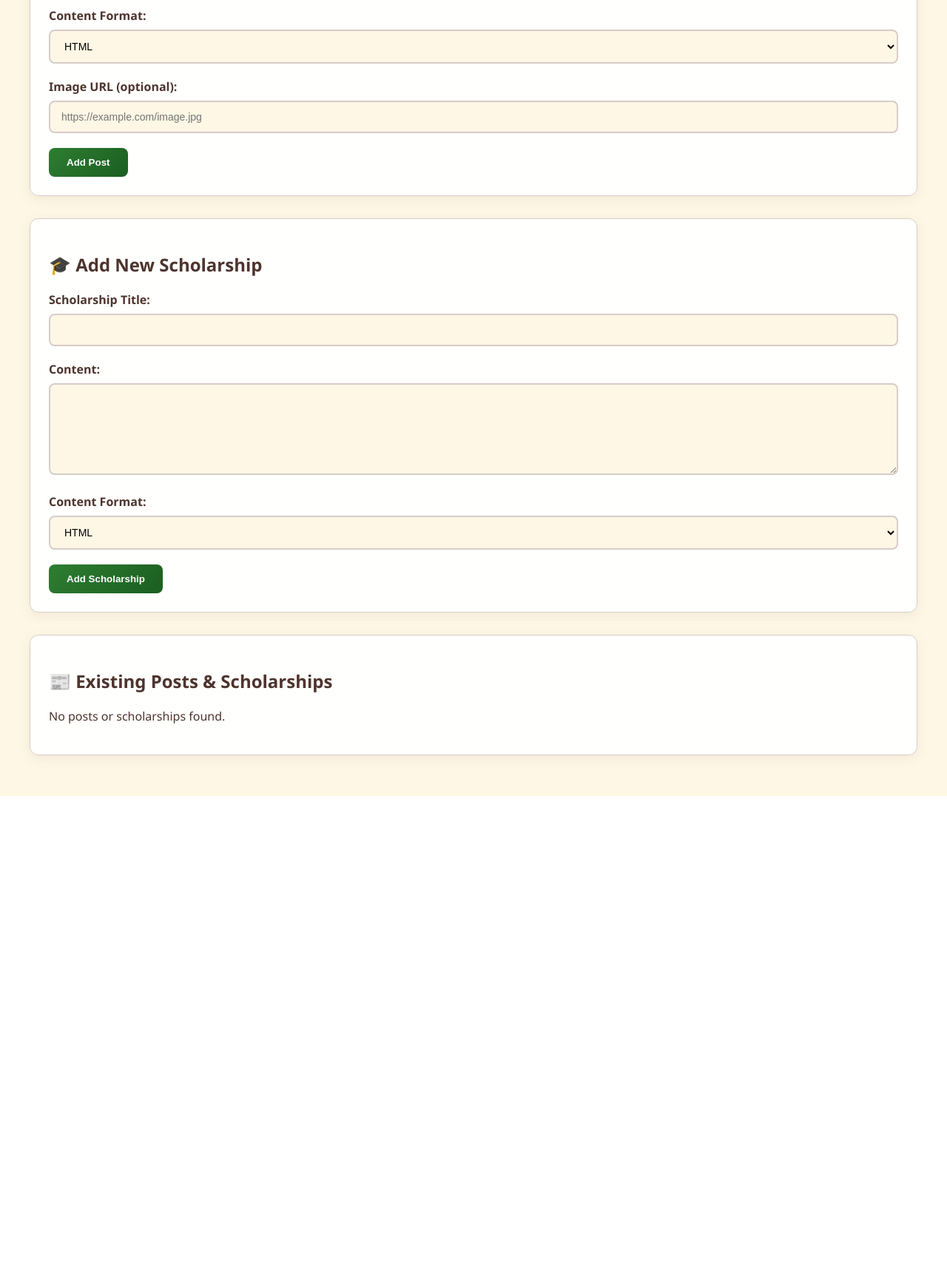
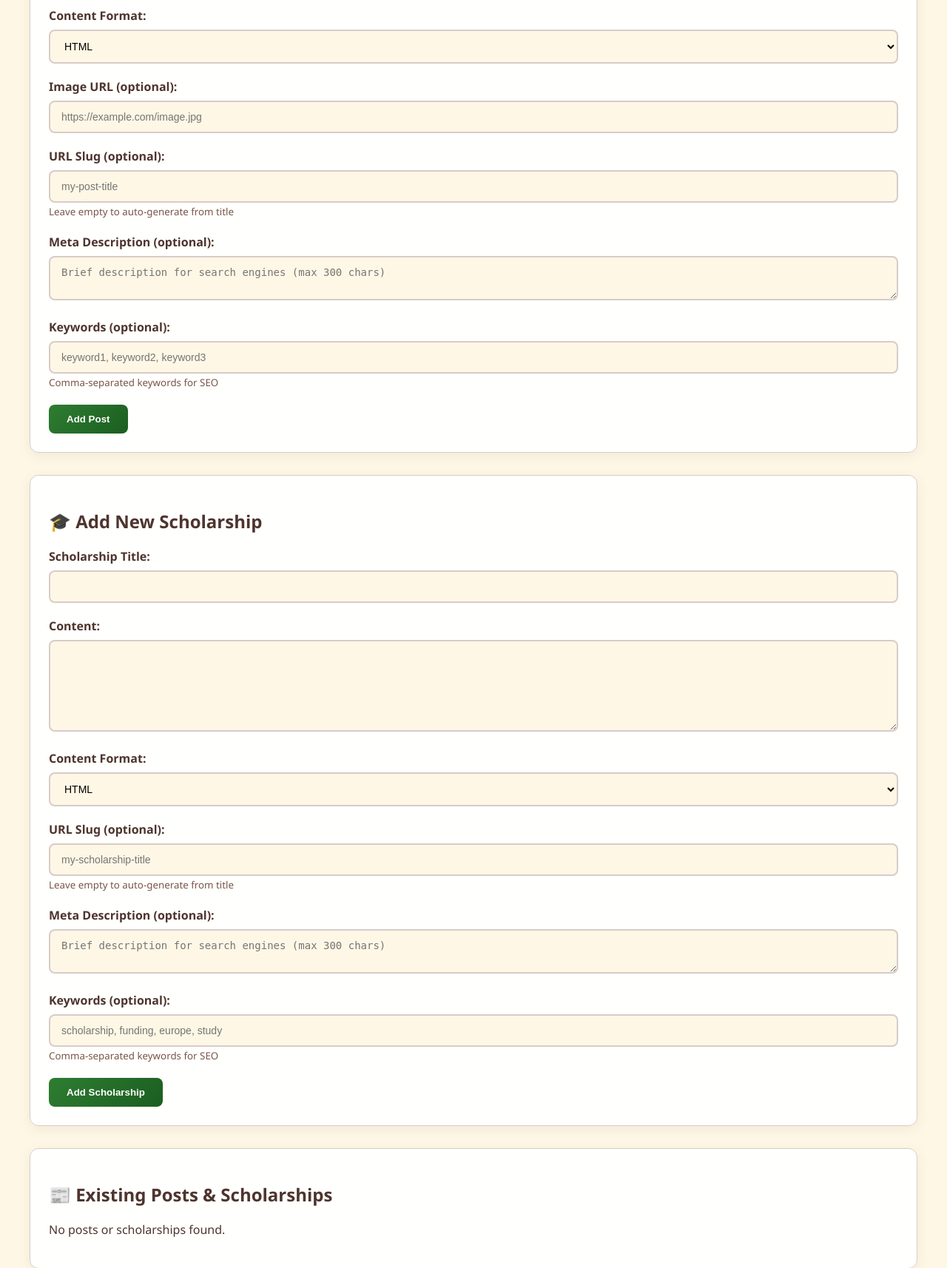
Before and after one commit to sambiketi/euromove10, a Flask app: page /admin/dashboard in a window 1280 px wide, after a click on "📝 Posts & Scholarships". Shown: the part 569-2283 px from the top of the page at 74% size. Before the commit the page ends 1645 px from the top, so only its background shows below. Run offline with Flask 3, Linux system fonts and the light colour scheme; the visitor is signed in with stand-in values (Sample User, id 1); some libraries are stand-ins or nearby versions.

Commit message:
seo optimization

```diff
--- a/app.py
+++ b/app.py
@@ -101,6 +101,11 @@ class Workshop(db.Model):
     image_url = db.Column(db.String(300))
     date_posted = db.Column(db.DateTime, default=datetime.now)
 
+    # SEO fields
+    slug = db.Column(db.String(200), unique=True, nullable=True)
+    meta_description = db.Column(db.String(300), nullable=True)
+    keywords = db.Column(db.String(500), nullable=True)
+
     def rendered_content(self):
         if self.content_format == 'markdown':
             html = markdown.markdown(self.description, extensions=['extra', 'fenced_code'])
@@ -126,6 +131,11 @@ class Post(db.Model):
     image_url = db.Column(db.String(300))
     date_posted = db.Column(db.DateTime, default=datetime.now)
 
+    # SEO fields
+    slug = db.Column(db.String(200), unique=True, nullable=True)
+    meta_description = db.Column(db.String(300), nullable=True)
+    keywords = db.Column(db.String(500), nullable=True)
+
     def rendered_content(self):
         if self.content_format == 'markdown':
             html = markdown.markdown(self.content, extensions=['extra', 'fenced_code'])
@@ -150,6 +160,11 @@ class Scholarship(db.Model):
     content = db.Column(db.Text)
     content_format = db.Column(db.String(10), default='html', nullable=False)
     date_posted = db.Column(db.DateTime, default=datetime.now)
+
+    # SEO fields
+    slug = db.Column(db.String(200), unique=True, nullable=True)
+    meta_description = db.Column(db.String(300), nullable=True)
+    keywords = db.Column(db.String(500), nullable=True)
 
     def rendered_content(self):
         if self.content_format == 'markdown':
@@ -777,6 +792,9 @@ def admin_dashboard():
             content = request.form.get('post_content', '').strip()
             content_format = request.form.get('post_format', 'html')
             image_url = request.form.get('post_image', '').strip() or None
+            slug = request.form.get('post_slug', '').strip() or None
+            meta_description = request.form.get('post_meta_description', '').strip() or None
+            keywords = request.form.get('post_keywords', '').strip() or None
 
             if not title or not content:
                 flash("Post title and content are required", "danger")
@@ -786,7 +804,10 @@ def admin_dashboard():
                         title=title,
                         content=content,
                         content_format=content_format,
-                        image_url=image_url
+                        image_url=image_url,
+                        slug=slug,
+                        meta_description=meta_description,
+                        keywords=keywords
                     )
                     db.session.add(post)
                     db.session.commit()
@@ -801,6 +822,9 @@ def admin_dashboard():
             description = request.form.get('workshop_content', '').strip()
             content_format = request.form.get('workshop_format', 'html')
             image_url = request.form.get('workshop_image', '').strip() or None
+            slug = request.form.get('workshop_slug', '').strip() or None
+            meta_description = request.form.get('workshop_meta_description', '').strip() or None
+            keywords = request.form.get('workshop_keywords', '').strip() or None
 
             if not title or not description:
                 flash("Workshop title and description are required", "danger")
@@ -810,7 +834,10 @@ def admin_dashboard():
                         title=title,
                         description=description,
                         content_format=content_format,
-                        image_url=image_url
+                        image_url=image_url,
+                        slug=slug,
+                        meta_description=meta_description,
+                        keywords=keywords
                     )
                     db.session.add(ws)
                     db.session.commit()
@@ -824,6 +851,9 @@ def admin_dashboard():
             title = request.form.get('scholarship_title', '').strip()
             content = request.form.get('scholarship_content', '').strip()
             content_format = request.form.get('scholarship_format', 'html')
+            slug = request.form.get('scholarship_slug', '').strip() or None
+            meta_description = request.form.get('scholarship_meta_description', '').strip() or None
+            keywords = request.form.get('scholarship_keywords', '').strip() or None
 
             if not title or not content:
                 flash("Scholarship title and content are required", "danger")
@@ -832,7 +862,10 @@ def admin_dashboard():
                     scholarship = Scholarship(
                         title=title,
                         content=content,
-                        content_format=content_format
+                        content_format=content_format,
+                        slug=slug,
+                        meta_description=meta_description,
+                        keywords=keywords
                     )
                     db.session.add(scholarship)
                     db.session.commit()
@@ -1006,6 +1039,9 @@ def edit_scholarship(scholarship_id):
         scholarship.title = request.form.get('title', '').strip()
         scholarship.content = request.form.get('content', '').strip()
         scholarship.content_format = request.form.get('content_format', 'html')
+        scholarship.slug = request.form.get('slug', '').strip() or None
+        scholarship.meta_description = request.form.get('meta_description', '').strip() or None
+        scholarship.keywords = request.form.get('keywords', '').strip() or None
 
         if not scholarship.title or not scholarship.content:
             flash("Scholarship title and content are required", "danger")
@@ -1051,6 +1087,20 @@ def edit_scholarship(scholarship_id):
                 <label>Content:</label>
                 <textarea name="content" required>{scholarship.content}</textarea>
             </div>
+            <div class="form-group">
+                <label>URL Slug (optional):</label>
+                <input type="text" name="slug" value="{scholarship.slug or ''}" placeholder="my-scholarship-title">
+                <small>Leave empty to auto-generate from title</small>
+            </div>
+            <div class="form-group">
+                <label>Meta Description (optional):</label>
+                <textarea name="meta_description" rows="2" placeholder="Brief description for search engines">{scholarship.meta_description or ''}</textarea>
+            </div>
+            <div class="form-group">
+                <label>Keywords (optional):</label>
+                <input type="text" name="keywords" value="{scholarship.keywords or ''}" placeholder="scholarship, funding, europe, study">
+                <small>Comma-separated keywords for SEO</small>
+            </div>
             <button type="submit" class="btn">Update</button>
             <a href="/admin/dashboard" class="btn">Cancel</a>
         </form>
--- a/templates/admin_dashboard.html
+++ b/templates/admin_dashboard.html
@@ -294,6 +294,20 @@
                         <label for="post_image">Image URL (optional):</label>
                         <input type="url" id="post_image" name="post_image" placeholder="https://example.com/image.jpg">
                     </div>
+                    <div class="form-group">
+                        <label for="post_slug">URL Slug (optional):</label>
+                        <input type="text" id="post_slug" name="post_slug" placeholder="my-post-title">
+                        <small style="color: var(--text-light);">Leave empty to auto-generate from title</small>
+                    </div>
+                    <div class="form-group">
+                        <label for="post_meta_description">Meta Description (optional):</label>
+                        <textarea id="post_meta_description" name="post_meta_description" rows="2" placeholder="Brief description for search engines (max 300 chars)"></textarea>
+                    </div>
+                    <div class="form-group">
+                        <label for="post_keywords">Keywords (optional):</label>
+                        <input type="text" id="post_keywords" name="post_keywords" placeholder="keyword1, keyword2, keyword3">
+                        <small style="color: var(--text-light);">Comma-separated keywords for SEO</small>
+                    </div>
                     <button type="submit" class="btn btn-primary">Add Post</button>
                 </form>
             </div>
@@ -315,6 +329,20 @@
                             <option value="html">HTML</option>
                             <option value="markdown">Markdown</option>
                         </select>
+                    </div>
+                    <div class="form-group">
+                        <label for="scholarship_slug">URL Slug (optional):</label>
+                        <input type="text" id="scholarship_slug" name="scholarship_slug" placeholder="my-scholarship-title">
+                        <small style="color: var(--text-light);">Leave empty to auto-generate from title</small>
+                    </div>
+                    <div class="form-group">
+                        <label for="scholarship_meta_description">Meta Description (optional):</label>
+                        <textarea id="scholarship_meta_description" name="scholarship_meta_description" rows="2" placeholder="Brief description for search engines (max 300 chars)"></textarea>
+                    </div>
+                    <div class="form-group">
+                        <label for="scholarship_keywords">Keywords (optional):</label>
+                        <input type="text" id="scholarship_keywords" name="scholarship_keywords" placeholder="scholarship, funding, europe, study">
+                        <small style="color: var(--text-light);">Comma-separated keywords for SEO</small>
                     </div>
                     <button type="submit" class="btn btn-primary">Add Scholarship</button>
                 </form>
@@ -414,6 +442,20 @@
                     <div class="form-group">
                         <label for="workshop_image">Image URL (optional):</label>
                         <input type="url" id="workshop_image" name="workshop_image" placeholder="https://example.com/image.jpg">
+                    </div>
+                    <div class="form-group">
+                        <label for="workshop_slug">URL Slug (optional):</label>
+                        <input type="text" id="workshop_slug" name="workshop_slug" placeholder="my-workshop-title">
+                        <small style="color: var(--text-light);">Leave empty to auto-generate from title</small>
+                    </div>
+                    <div class="form-group">
+                        <label for="workshop_meta_description">Meta Description (optional):</label>
+                        <textarea id="workshop_meta_description" name="workshop_meta_description" rows="2" placeholder="Brief description for search engines (max 300 chars)"></textarea>
+                    </div>
+                    <div class="form-group">
+                        <label for="workshop_keywords">Keywords (optional):</label>
+                        <input type="text" id="workshop_keywords" name="workshop_keywords" placeholder="workshop, training, europe, career">
+                        <small style="color: var(--text-light);">Comma-separated keywords for SEO</small>
                     </div>
                     <button type="submit" class="btn btn-primary">Add Workshop</button>
                 </form>
```
Also changed, not shown: templates/post_detail.html (+10 -0 lines), templates/scholarship_detail.html (+10 -0 lines).
